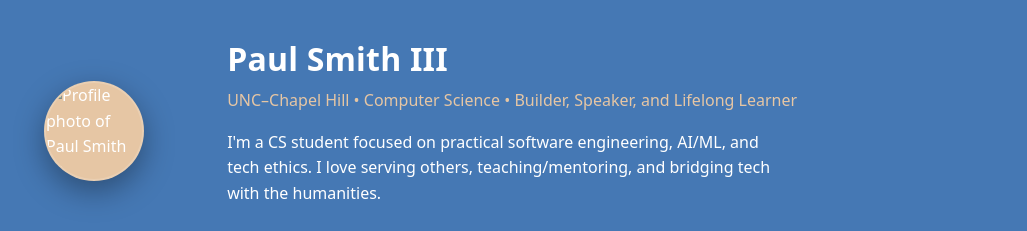
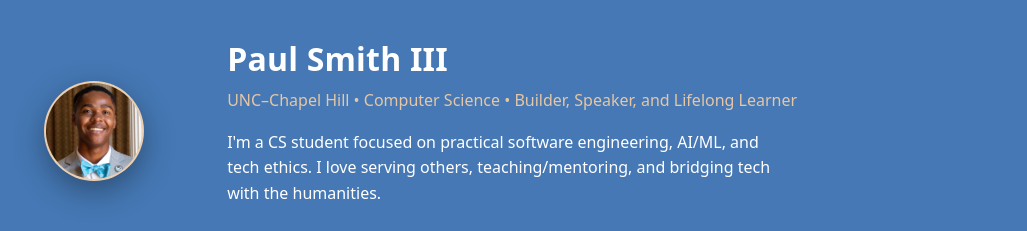
Before and after one commit to comp426-25f/a01-personal-portfolio-psmithunc, a plain HTML site: page index.html in a window 1280 px wide. Shown: the top 231 px of the page, without its empty margins (126-1153 px from the left). Drawn offline with Linux system fonts and the light colour scheme.

Commit message:
Profile Picture Fixed

```diff
--- a/index.html
+++ b/index.html
@@ -18,7 +18,7 @@
     <!--Header w/ picture & info-->
     <header class="site-header">
       <div class="header-inner">
-        <img src="images/profile.jpg" alt="Profile photo of Paul Smith III" class="picOfMe" />
+        <img src="profile.jpg" alt="Profile photo of Paul Smith III" class="picOfMe" />
         <div class="intro">
           <h1>Paul Smith III</h1>
           <p class="tagline">UNC–Chapel Hill • Computer Science • Builder, Speaker, and Lifelong Learner</p>
```
